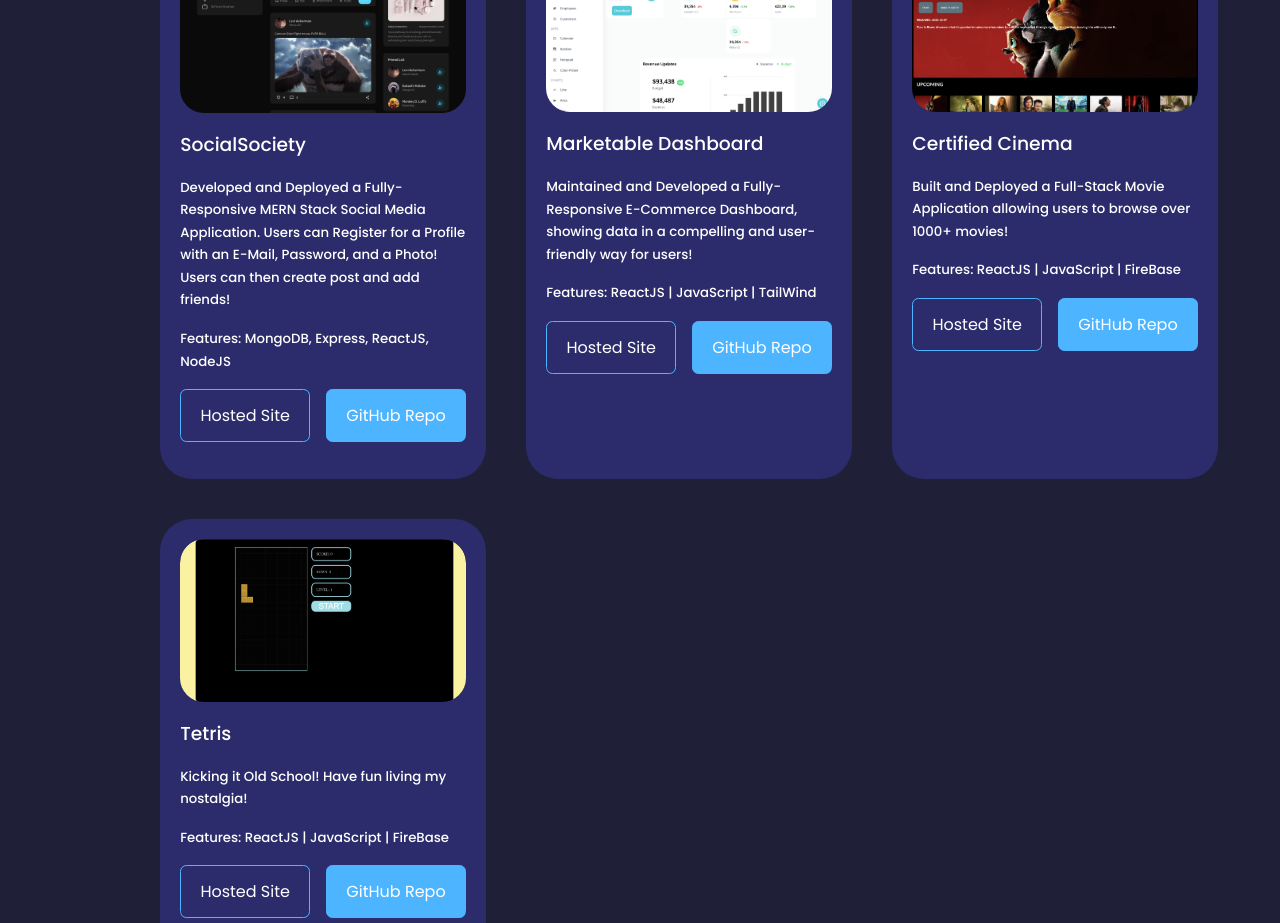
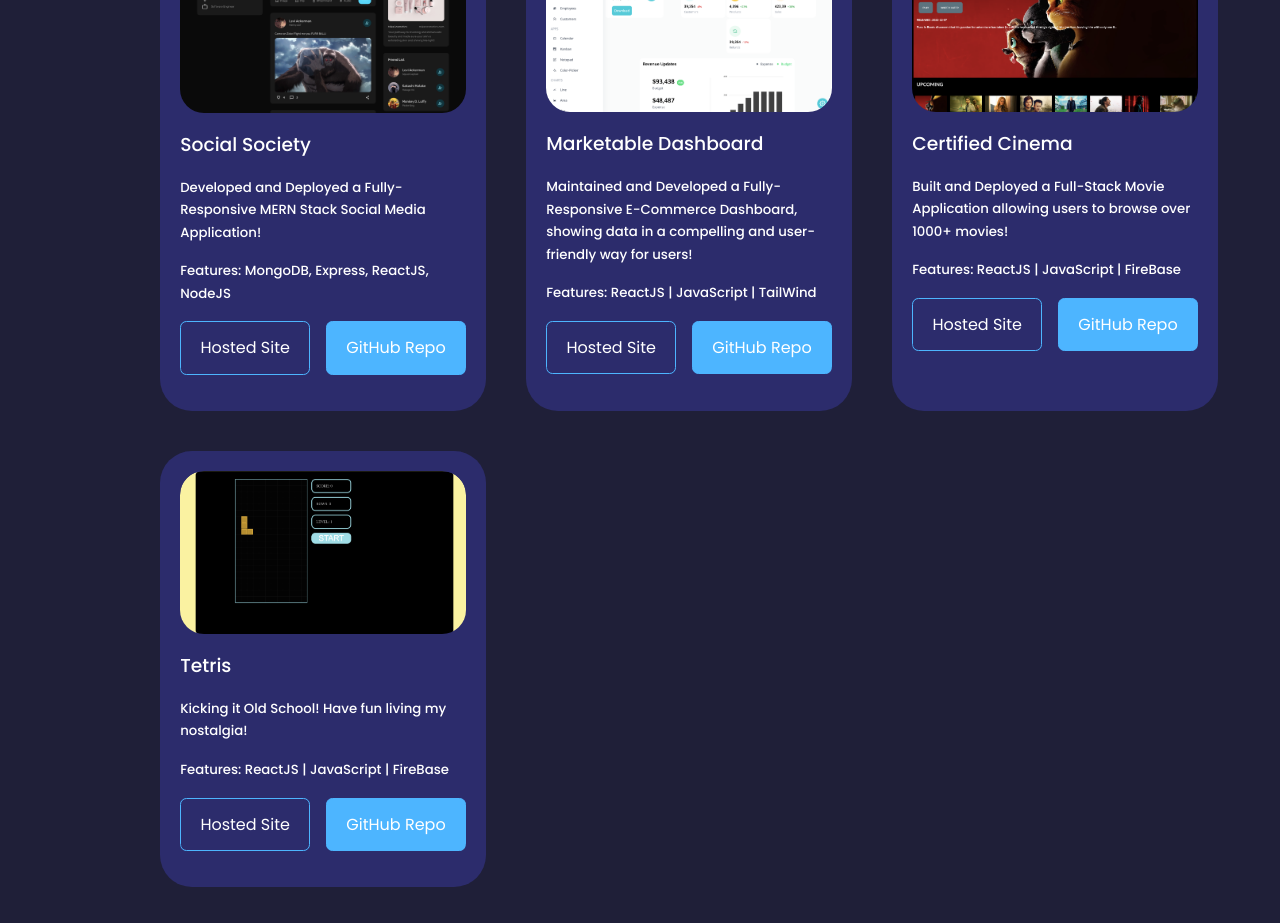
Before and after one commit to nhoang1122/ReactPortfolio, a React (Create React App) app: page / in a window 1280 px wide. Shown: the part 2420-3343 px from the top of the page. Built offline with nearby package versions, Linux system fonts and the light colour scheme.

Commit message:
Edited Port

```diff
--- a/src/Components/Portfolio/Portfolio.jsx
+++ b/src/Components/Portfolio/Portfolio.jsx
@@ -11,11 +11,11 @@ const data = [
   {
     id: 1,
     image: SocialSociety,
-    title: "SocialSociety",
+    title: "Social Society",
     github: "https://github.com/nhoang1122/SocialSociety",
     hosted: "https://dash-board-marketable.vercel.app/",
     feature: "Features: MongoDB, Express, ReactJS, NodeJS",
-    info: "Developed and Deployed a Fully-Responsive MERN Stack Social Media Application. Users can Register for a Profile with an E-Mail, Password, and a Photo! Users can then create post and add friends!",
+    info: "Developed and Deployed a Fully-Responsive MERN Stack Social Media Application!",
   },
   {
     id: 2,
```
